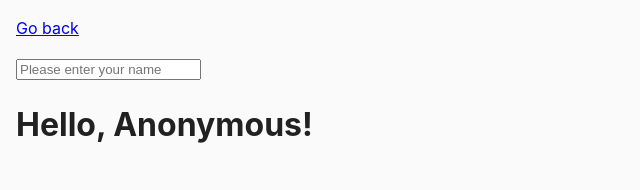
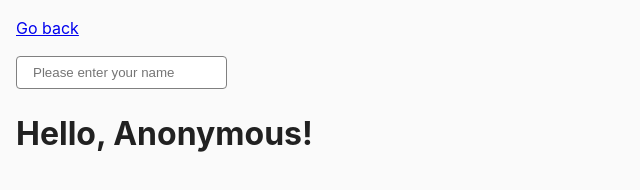
Before and after one commit to furkan-sonmez46/goit-js-hw-07, a plain HTML site: page task-3.html in a window 1280 px wide. Shown: the whole page, without its empty margins (0-640 px from the left). Drawn offline with Linux system fonts and the light colour scheme.

Commit message:
task 3 css files added

```diff
--- a/css/common.css
+++ b/css/common.css
@@ -54,3 +54,11 @@ body {
 .gallery img {
   width: 360px;
 }
+
+/* TASK-3 */
+
+input {
+  padding: 8px 16px;
+  border: 1px solid #808080;
+  border-radius: 4px;
+}
```
